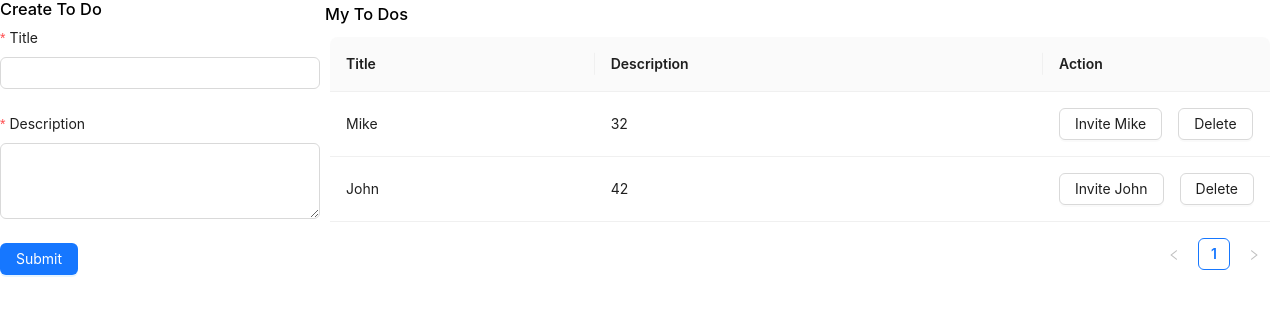
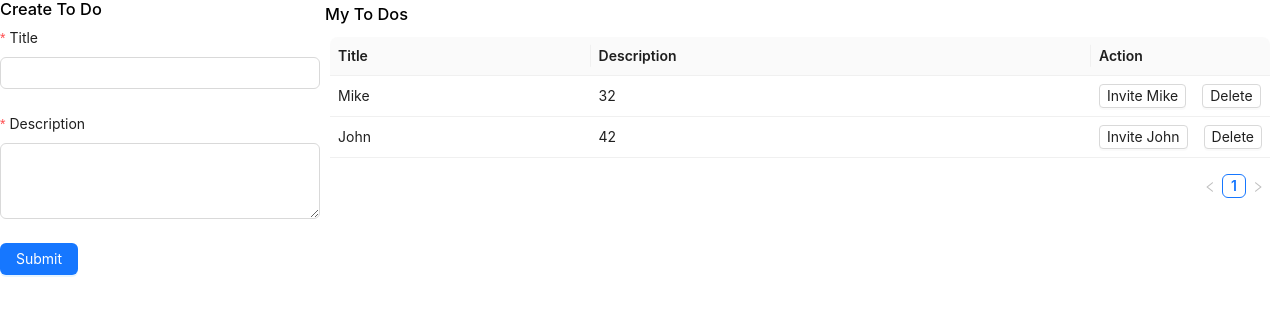
Before and after one commit to mrsajids/To-Do-App-with-ts, a React (Create React App) app: page /home in a window 1280 px wide. Shown: the top 316 px of the page. Built offline with nearby package versions, Linux system fonts and the light colour scheme.

Commit message:
session file

```diff
--- a/src/components/ToDoList.tsx
+++ b/src/components/ToDoList.tsx
@@ -33,8 +33,8 @@ const ToDoList: React.FC = () => {
       width:20,
       render: (_: any, record: any) => (
         <Space size="middle">
-          <Button>Invite {record.title}</Button>
-          <Button>Delete</Button>
+          <Button size="small">Invite {record.title}</Button>
+          <Button size="small">Delete</Button>
         </Space>
       ),
     },
@@ -43,7 +43,7 @@ const ToDoList: React.FC = () => {
     <div style={{ margin: 5 }}>
       <h3>My To Dos</h3>
       <div style={{ padding: 5 }}>
-        <Table dataSource={dataSource} columns={columns} />
+        <Table size="small" dataSource={dataSource} columns={columns} />
       </div>
     </div>
   );
```
Also changed, not shown: src/utils/sessionStorage.tsx (added, +29 -0 lines).
